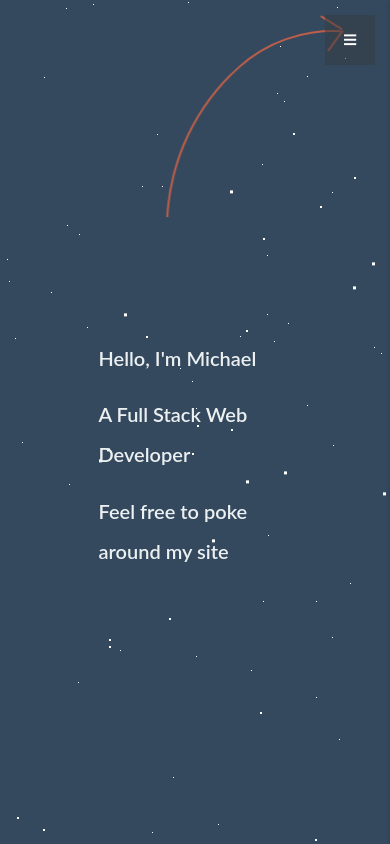
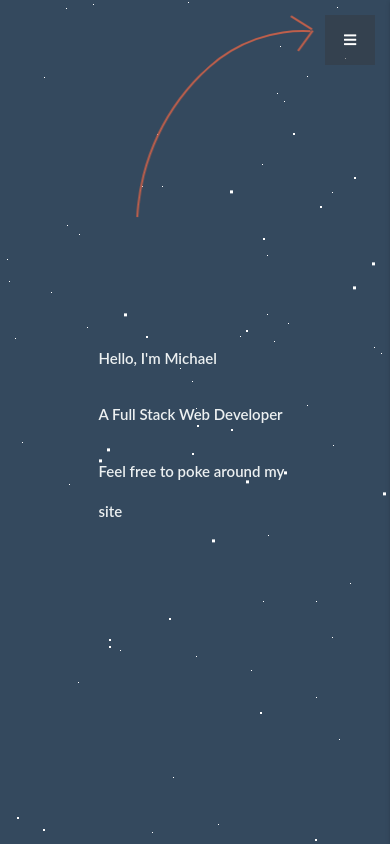
Before and after one commit to kovacicmichael/Personal-Portfolio, a plain HTML site: page public/home.html in a window 390 px wide. Drawn offline with nearby package versions, Linux system fonts and the light colour scheme; files whose address does not match are found by name.

Commit message:
home mobile arrow res

```diff
--- a/public/css/home.css
+++ b/public/css/home.css
@@ -211,8 +211,21 @@ body {
     top: 4%!important;
     right: 14%!important;
   }
-
-
+}
+@media only screen and (max-width: 451px) {
+  .contentOne{
+  font-size: 15px;
+  }
+  .contentTwo{
+  font-size: 15px;
+  }
+  .contentThree{
+  font-size: 15px;
+  }
+  .arrowContent{
+    top: 4%!important;
+    right: 25%!important;
+  }
 }
 
 
```
